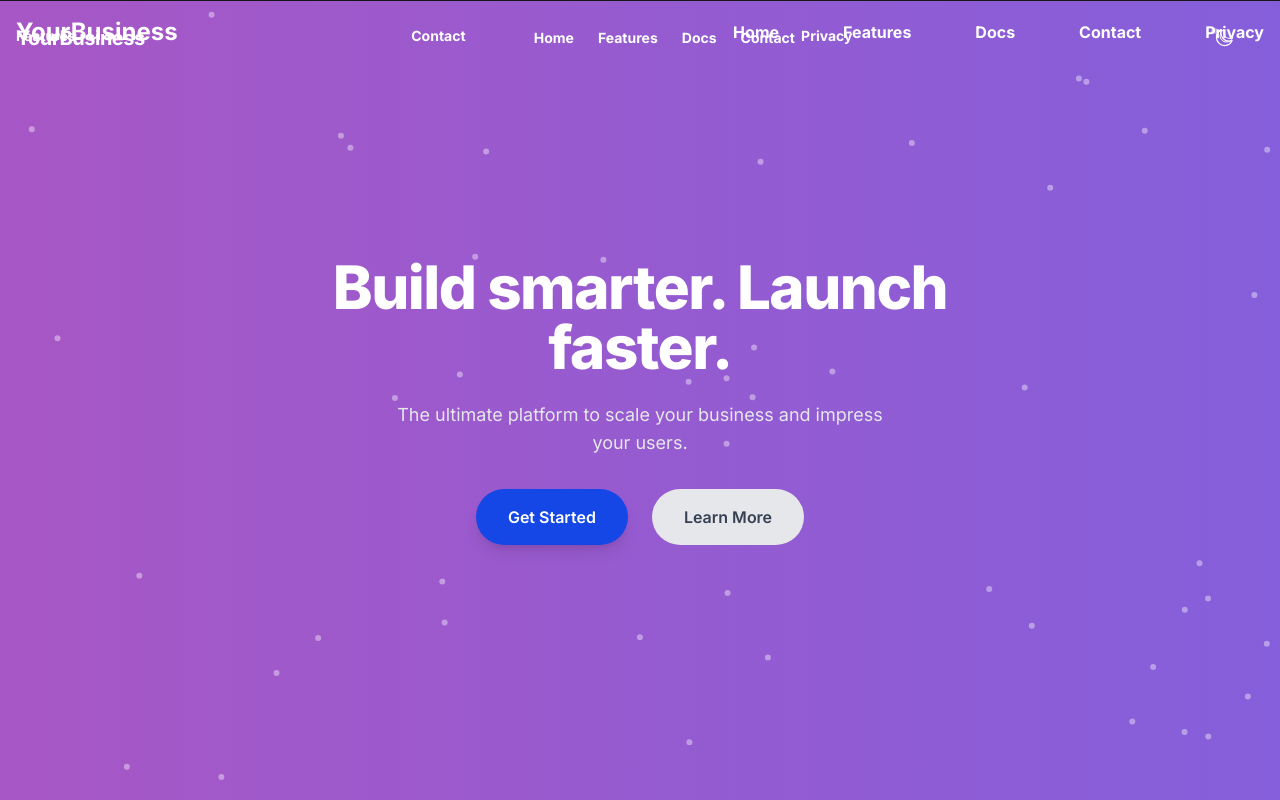
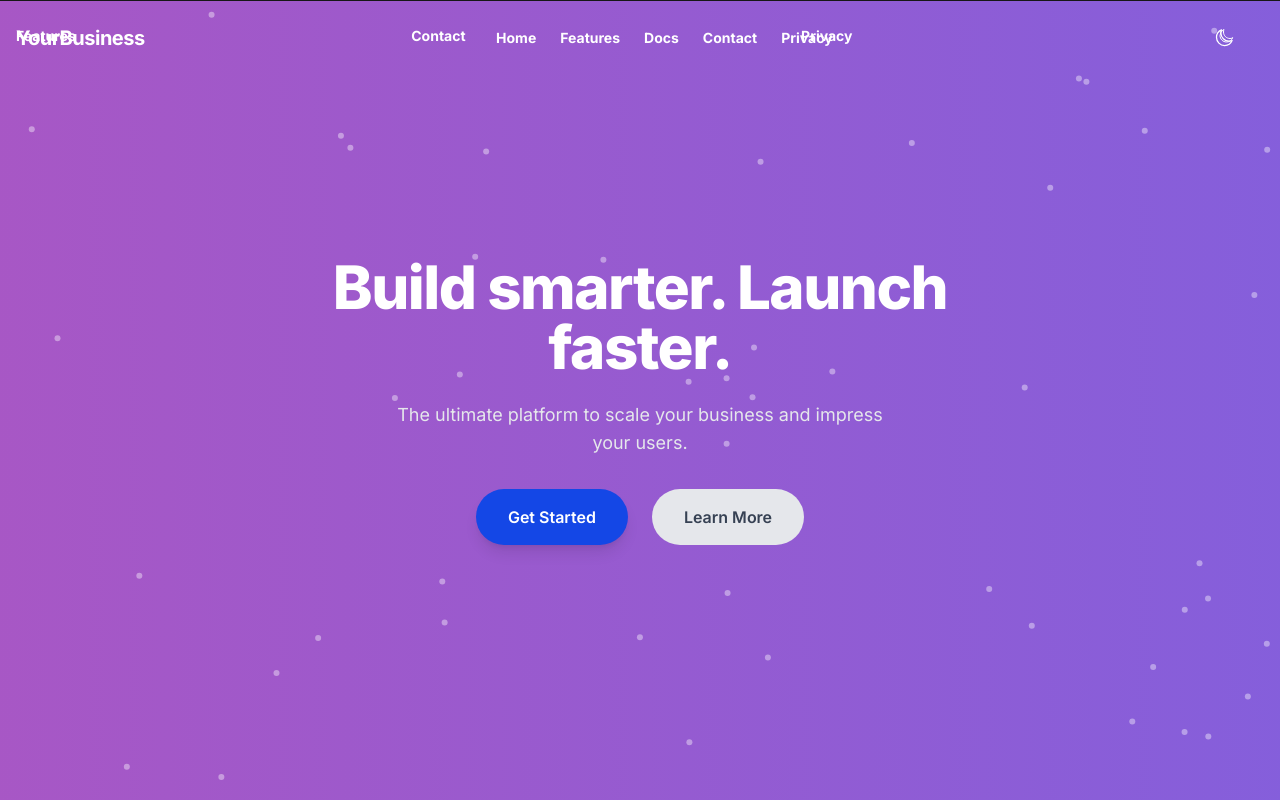
Before and after one commit to obando-ok/my-business-site, a Next.js app: page / in a window 1280 px wide. Shown: the top 800 px of the page. Built offline with nearby package versions, Linux system fonts and the light colour scheme.

Commit message:
fix: remove duplicate navbar and update navigation links

```diff
--- a/src/components/layout/HeroSection.tsx
+++ b/src/components/layout/HeroSection.tsx
@@ -13,20 +13,6 @@ export default function HeroSection() {
   }, []);
 
   return (
-    <>
-      <nav className="absolute top-0 left-0 w-full px-6 py-4 flex justify-between items-center z-50 bg-transparent">
-        <div className="flex items-center">
-          <h1 className="text-white font-bold text-2xl">YourBusiness</h1>
-        </div>
-        <div className="flex space-x-8">
-          <Link href="/" className="text-white hover:text-primary">Home</Link>
-          <Link href="#features" className="text-white hover:text-primary">Features</Link>
-          <Link href="#docs" className="text-white hover:text-primary">Docs</Link>
-          <Link href="#contact" className="text-white hover:text-primary">Contact</Link>
-          <Link href="#privacy" className="text-white hover:text-primary">Privacy</Link>
-        </div>
-      </nav>
-
     <section className="relative h-screen flex items-center justify-center overflow-hidden bg-gradient-animate">
       <Particles
         id="tsparticles"
@@ -92,6 +78,5 @@ export default function HeroSection() {
         </motion.div>
       </div>
     </section>
-    </>
   );
 }
--- a/src/components/layout/Navbar.tsx
+++ b/src/components/layout/Navbar.tsx
@@ -1,6 +1,4 @@
-// src/components/layout/Navbar.tsx
 "use client";
-
 import Link from "next/link";
 import { useTheme } from "next-themes";
 import { useEffect, useState } from "react";
@@ -11,6 +9,7 @@ const navItems = [
   { label: "Features", href: "#features" },
   { label: "Docs", href: "/docs" },
   { label: "Contact", href: "#contact" },
+  { label: "Privacy", href: "#privacy" },
 ];
 
 export default function Navbar() {
```
Lines whose indentation alone changed are shown as unchanged.
